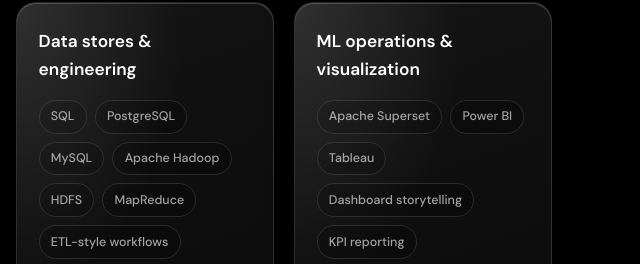
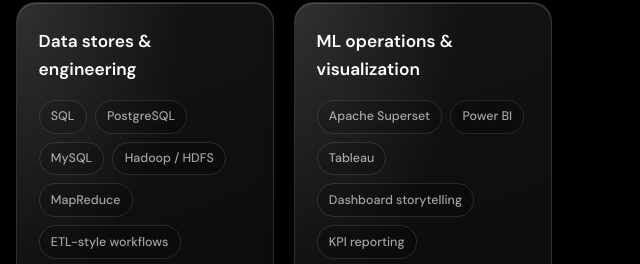
Before and after one commit to chegeMP/Portfolio, a website: page index.html in a window 1280 px wide. Shown: the part 2599-2863 px from the top of the page, 634-1274 px from the left. Drawn offline with Linux system fonts and the light colour scheme.

Commit message:
Minor changes

```diff
--- a/index.html
+++ b/index.html
@@ -212,8 +212,7 @@
             <span class="chip">SQL</span>
             <span class="chip">PostgreSQL</span>
             <span class="chip">MySQL</span>
-            <span class="chip">Apache Hadoop</span>
-            <span class="chip">HDFS</span>
+            <span class="chip">Hadoop / HDFS</span>
             <span class="chip">MapReduce</span>
             <span class="chip">ETL-style workflows</span>
             <span class="chip">Dashboard data modeling</span>
@@ -887,5 +886,6 @@
       }
     })();
   </script>
+  <script defer src="/_vercel/insights/script.js"></script>
 </body>
 </html>
--- /dev/null
+++ b/package.json
@@ -0,0 +1,5 @@
+{
+  "dependencies": {
+    "@vercel/analytics": "^2.0.1"
+  }
+}
```
Also changed, not shown: 1 other file.
